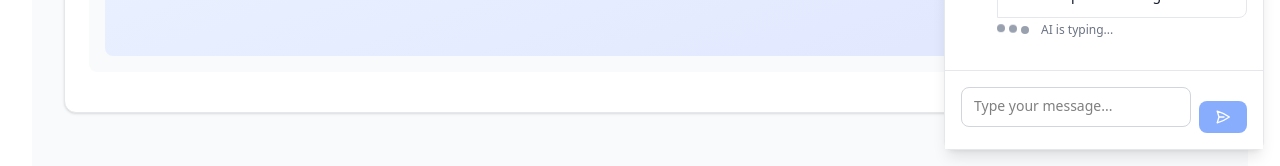
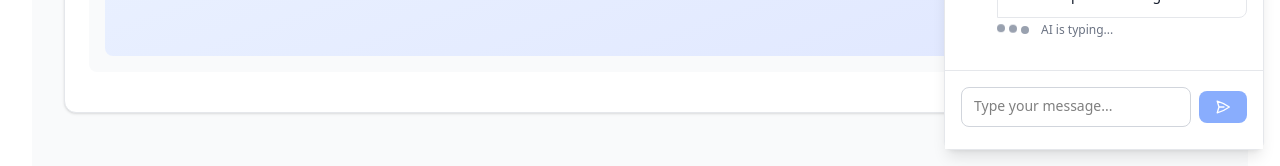
Before and after one commit to ljdelavega/ai-chatbot-mfe, a React (Vite) app: page /components in a window 1280 px wide. Shown: the part 634-800 px from the top of the page. Built offline with nearby package versions, Linux system fonts and the light colour scheme.

Commit message:
Fixing the centering of the send button

```diff
--- a/src/components/MessageInput.tsx
+++ b/src/components/MessageInput.tsx
@@ -54,7 +54,7 @@ const MessageInput: React.FC<MessageInputProps> = ({
   const canSend = message.trim().length > 0 && !disabled;
 
   return (
-    <div className={`flex items-end gap-2 p-4 border-t border-gray-200 bg-white ${className}`}>
+    <div className={`flex items-start gap-2 p-4 border-t border-gray-200 bg-white ${className}`}>
       <div className="flex-1 relative">
         <textarea
           ref={textareaRef}
@@ -88,7 +88,7 @@ const MessageInput: React.FC<MessageInputProps> = ({
         onClick={handleSend}
         disabled={!canSend}
         size="md"
-        className="flex-shrink-0"
+        className="flex-shrink-0 mt-1"
         aria-label="Send message"
       >
         <Icon name="send" size={16} />
```
